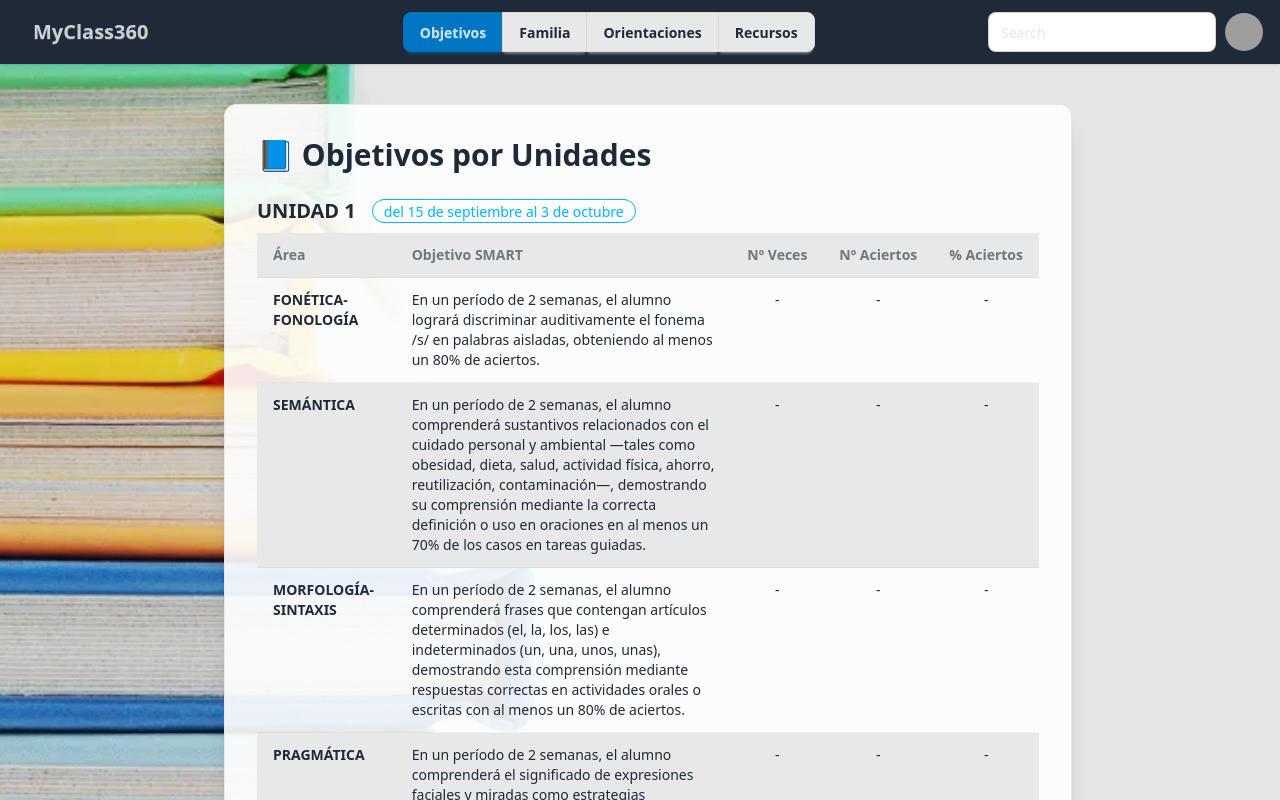
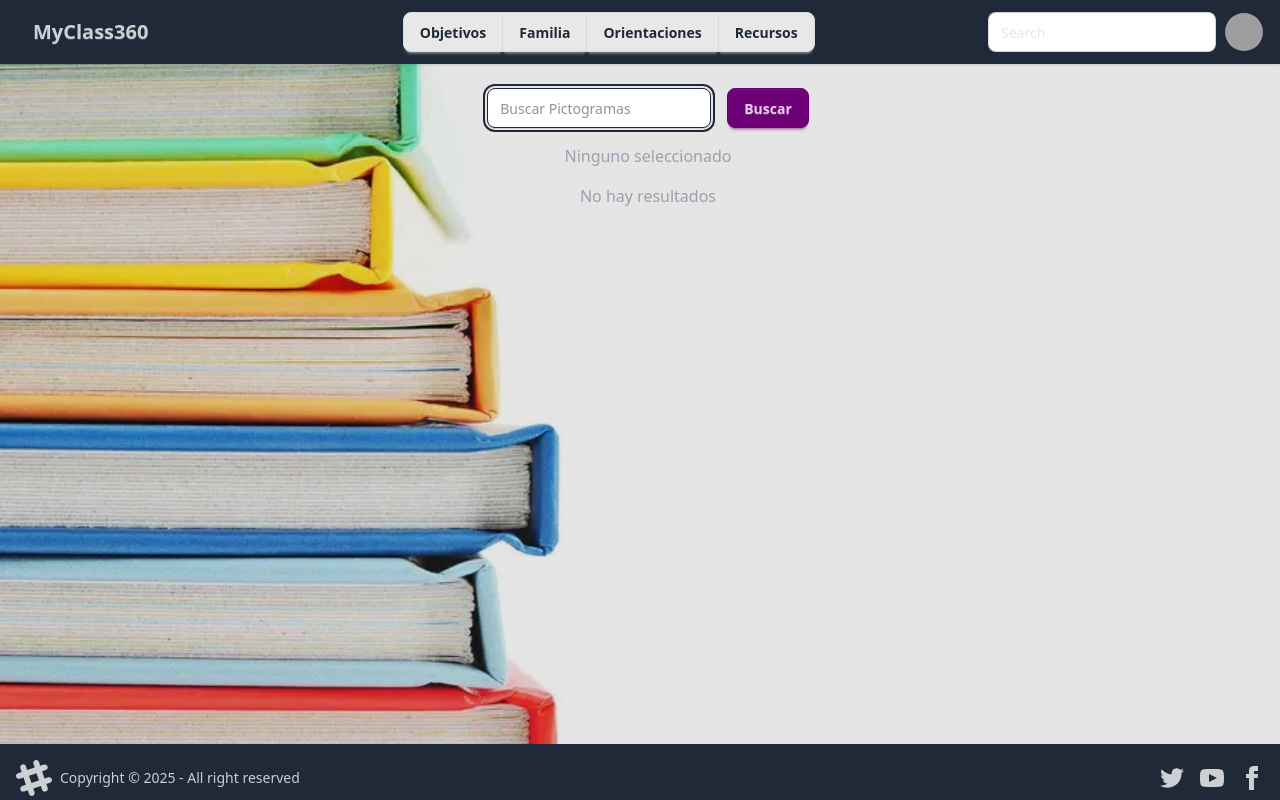
Before and after one commit to Sergiomsrs/MyClass360-AngularUI, an Angular app: page /class/pictogram in a window 1280 px wide. Before the commit this address led to /class/objetivos. Shown: the top 800 px of the page. Built offline with nearby package versions, Linux system fonts and the light colour scheme; grey boxes are pictures that could not be loaded.

Commit message:
feat: añadir componente de búsqueda de pictogramas y servicio para obtener datos de Arasaac

```diff
--- a/src/app/app.config.ts
+++ b/src/app/app.config.ts
@@ -2,7 +2,13 @@ import { ApplicationConfig, provideZoneChangeDetection } from '@angular/core';
 import { provideRouter } from '@angular/router';
 
 import { routes } from './app.routes';
+import { provideHttpClient, withFetch } from '@angular/common/http';
 
 export const appConfig: ApplicationConfig = {
-  providers: [provideZoneChangeDetection({ eventCoalescing: true }), provideRouter(routes)]
+  providers: [
+    provideZoneChangeDetection({ eventCoalescing: true }),
+    provideRouter(routes),
+    provideHttpClient(withFetch()),
+
+  ]
 };
--- a/src/app/app.routes.ts
+++ b/src/app/app.routes.ts
@@ -6,6 +6,7 @@ import { FamiliaComponent } from './classroom/components/familia/familia.compone
 import { OrientacionesComponent } from './classroom/components/orientaciones/orientaciones.component';
 import { WordSearchGeneratorComponent } from './resources/wordSearchGenerator/wordSearchGenerator.component';
 import { ResourcesMenuComponent } from './classroom/components/resourcesMenu/resourcesMenu.component';
+import { PictogramsSecuenceComponent } from './resources/pictogramsSecuence/pictogramsSecuence.component';
 
 export const routes: Routes = [
 
@@ -37,6 +38,10 @@ export const routes: Routes = [
                 path: 'selector',
                 component: ResourcesMenuComponent
             },
+            {
+                path: 'pictogram',
+                component: PictogramsSecuenceComponent
+            },
             { path: '', redirectTo: 'objetivos', pathMatch: 'full' },
 
         ]
--- a/src/app/classroom/components/resourcesMenu/resourcesMenu.component.html
+++ b/src/app/classroom/components/resourcesMenu/resourcesMenu.component.html
@@ -9,7 +9,7 @@
                         de letras</a>
                 </li>
                 <li>
-                    <a
+                    <a routerLink="/class/pictogram"
                         class="block w-full px-6 py-4 rounded-lg bg-base-100 hover:bg-primary hover:text-white transition font-semibold text-lg text-center border border-base-300 shadow-sm">Generador
                         de secuencias</a>
                 </li>
--- /dev/null
+++ b/src/app/classroom/components/search-input/search-input.component.html
@@ -0,0 +1,18 @@
+<section class="flex flex-grow gap-2 mt-2">
+
+<input
+type="text"
+class="input input-bordered mr-2 w-56"
+[placeholder]="placeholder()"
+autofocus
+#txtSearch
+(keyup.enter)="value.emit(txtSearch.value)"
+>
+
+<button
+class="btn btn-primary"
+(click)="value.emit(txtSearch.value)"
+>
+    Buscar
+</button>
+</section>
--- /dev/null
+++ b/src/app/classroom/components/search-input/search-input.component.ts
@@ -0,0 +1,11 @@
+import { Component, input, output } from '@angular/core';
+
+@Component({
+  selector: 'search-input',
+  imports: [],
+  templateUrl: './search-input.component.html',
+})
+export class SearchInputComponent {
+  placeholder = input('Buscar')
+  value = output<string>();
+}
--- /dev/null
+++ b/src/app/classroom/services/arasaacService.service.ts
@@ -0,0 +1,30 @@
+import { HttpClient } from '@angular/common/http';
+import { inject, Injectable } from '@angular/core';
+import { ArasaacResponse } from '../interfaces/rest-arasaacResponse.interface';
+import { catchError, Observable, throwError } from 'rxjs';
+import { tap } from 'rxjs/operators';
+
+const API_URL = 'https://api.arasaac.org/v1/pictograms';
+
+
+@Injectable({
+  providedIn: 'root'
+})
+export class ArasaacServiceService {
+
+  private http = inject(HttpClient);
+
+  searchByKeyWords(query: string): Observable<ArasaacResponse[]> {
+    query = query.toLowerCase();
+    return this.http.get<ArasaacResponse[]>(`${API_URL}/es/search/${query}`).pipe(
+      tap(resp => console.log(resp)),
+      catchError((error) => {
+        console.error('Error fetching', error);
+        return throwError(
+          () => new Error('No se pudo obtener ningun pais con esa query')
+        )
+      })
+    );
+  }
+
+}
--- /dev/null
+++ b/src/app/resources/pictogramsSecuence/pictogramsSecuence.component.html
@@ -0,0 +1,46 @@
+<section class="flex flex-col items-center justify-center">
+    <search-input placeholder="Buscar Pictogramas" (value)="query.set($event)" />
+    <!-- Mostrar imágenes de los seleccionados usando solo los IDs -->
+    <div class="mt-4 w-full flex flex-wrap gap-4 justify-center">
+        @for (id of selectedIds(); track id) {
+        <div class="card w-28 h-28 flex flex-col items-center justify-center border border-blue-500 rounded">
+            <img [src]="'https://static.arasaac.org/pictograms/' + id + '/' + id + '_500.png'"
+                class="w-20 h-20 object-contain" />
+        </div>
+        }
+        @empty {
+        <div class="text-gray-400">Ninguno seleccionado</div>
+        }
+    </div>
+
+    <div class="w-full min-h-[70vh] flex flex-col items-center">
+        <div class="w-full grid grid-cols-1 sm:grid-cols-2 md:grid-cols-3 lg:grid-cols-4 auto-rows-fr gap-6 p-4">
+
+            @for (item of arasaacResource.value(); track item._id) {
+            <div class="card bg-base-100 shadow-sm w-full max-w-xs mx-auto flex flex-col cursor-pointer transition"
+                (click)="toggleSelection(item._id)" [class.border-4]="isSelected(item._id)"
+                [class.border-blue-500]="isSelected(item._id)">
+                <figure>
+                    <img [src]="'https://static.arasaac.org/pictograms/' + item._id + '/' + item._id + '_500.png'"
+                        class="rounded-box w-44 h-44 object-contain mx-auto my-2" />
+                </figure>
+                <div class="card-body flex flex-col items-center">
+                    <div class="flex flex-wrap gap-1 justify-center mb-2">
+                        @for (kw of item.keywords; track kw.keyword) {
+                        <span class="bg-blue-100 text-blue-800 rounded px-2 py-0.5 text-xs font-medium"
+                            title="{{ kw.meaning }}">
+                            {{ kw.keyword }}
+                        </span>
+                        }
+                    </div>
+                </div>
+            </div>
+            }
+
+            @empty {
+            <div class="col-span-full text-center text-gray-400">No hay resultados</div>
+            }
+        </div>
+    </div>
+
+</section>
--- /dev/null
+++ b/src/app/resources/pictogramsSecuence/pictogramsSecuence.component.ts
@@ -0,0 +1,45 @@
+import { Component, inject, signal } from '@angular/core';
+import { ArasaacServiceService } from '../../classroom/services/arasaacService.service';
+import { rxResource } from '@angular/core/rxjs-interop';
+import { of } from 'rxjs';
+import { SearchInputComponent } from "../../classroom/components/search-input/search-input.component";
+
+@Component({
+  selector: 'pictograms-secuence',
+  imports: [SearchInputComponent],
+  templateUrl: './pictogramsSecuence.component.html',
+})
+export class PictogramsSecuenceComponent {
+
+  arasaacService = inject(ArasaacServiceService);
+
+  query = signal('')
+
+  selectedIds = signal<number[]>([]);
+
+  arasaacResource = rxResource({
+    request: () => ({ query: this.query() }),
+    loader: ({ request }) => {
+      if (!request.query) return of([]);
+      return this.arasaacService.searchByKeyWords(request.query)
+    }
+  })
+
+  toggleSelection(id: number) {
+    const current = this.selectedIds();
+    if (current.includes(id)) {
+      this.selectedIds.set(current.filter(x => x !== id));
+    } else {
+      this.selectedIds.set([...current, id]);
+    }
+  }
+
+  isSelected(id: number) {
+    return this.selectedIds().includes(id);
+  }
+
+
+
+
+
+}
--- a/src/app/shared/components/navbarLayout/navbarLayout.component.html
+++ b/src/app/shared/components/navbarLayout/navbarLayout.component.html
@@ -14,24 +14,23 @@
             </label>
             <ul tabindex="0" class="menu menu-sm dropdown-content mt-3 z-[1] p-2 shadow bg-neutral rounded-box w-52">
                 <li><button class="btn btn-ghost w-full text-left" routerLink="/class/objetivos"
-                        routerLinkActive="btn-secondary">Objetivos</button></li>
+                        routerLinkActive="btn-primary">Objetivos</button></li>
                 <li><button class="btn btn-ghost w-full text-left" routerLink="/class/familia"
-                        routerLinkActive="btn-secondary">Familia</button></li>
+                        routerLinkActive="btn-primary">Familia</button></li>
                 <li><button class="btn btn-ghost w-full text-left" routerLink="/class/orientaciones"
-                        routerLinkActive="btn-secondary">Orientaciones</button></li>
+                        routerLinkActive="btn-primary">Orientaciones</button></li>
                 <li><button class="btn btn-ghost w-full text-left" routerLink="/class/selector"
-                        routerLinkActive="btn-secondary">Recursos</button></li>
+                        routerLinkActive="btn-primary">Recursos</button></li>
             </ul>
         </div>
         <!-- Botones centrados en desktop -->
         <div class="hidden lg:flex join join-horizontal ml-16">
             <button class="btn join-item" routerLink="/class/objetivos"
-                routerLinkActive="btn-secondary">Objetivos</button>
-            <button class="btn join-item" routerLink="/class/familia" routerLinkActive="btn-secondary">Familia</button>
+                routerLinkActive="btn-primary">Objetivos</button>
+            <button class="btn join-item" routerLink="/class/familia" routerLinkActive="btn-primary">Familia</button>
             <button class="btn join-item" routerLink="/class/orientaciones"
-                routerLinkActive="btn-secondary">Orientaciones</button>
-            <button class="btn join-item" routerLink="/class/selector"
-                routerLinkActive="btn-secondary">Recursos</button>
+                routerLinkActive="btn-primary">Orientaciones</button>
+            <button class="btn join-item" routerLink="/class/selector" routerLinkActive="btn-primary">Recursos</button>
         </div>
     </div>
     <!-- Buscador y dropdown a la derecha -->
```
Also changed, not shown: src/app/classroom/interfaces/rest-arasaacResponse.interface.ts (added, +27 -0 lines).
